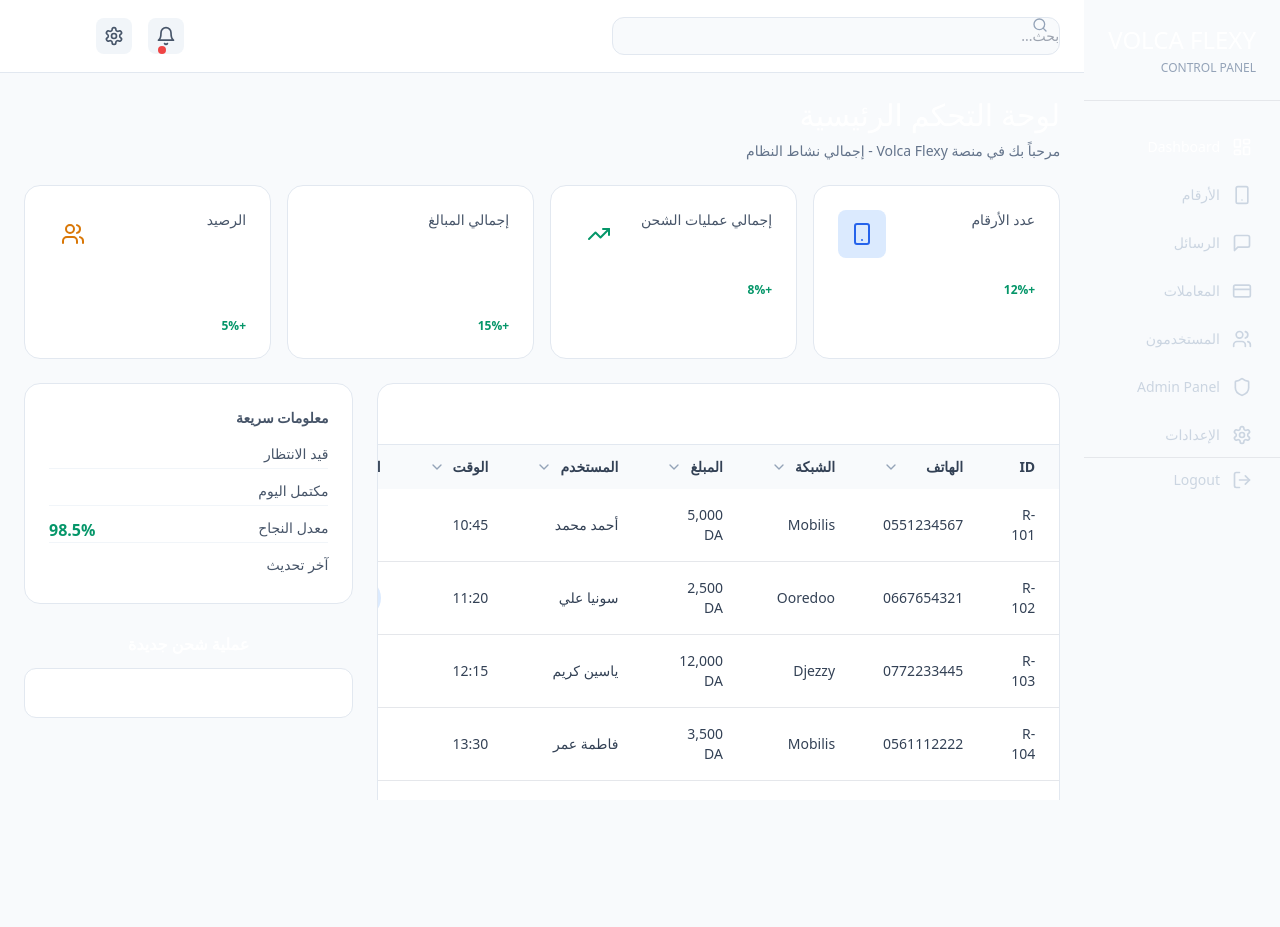
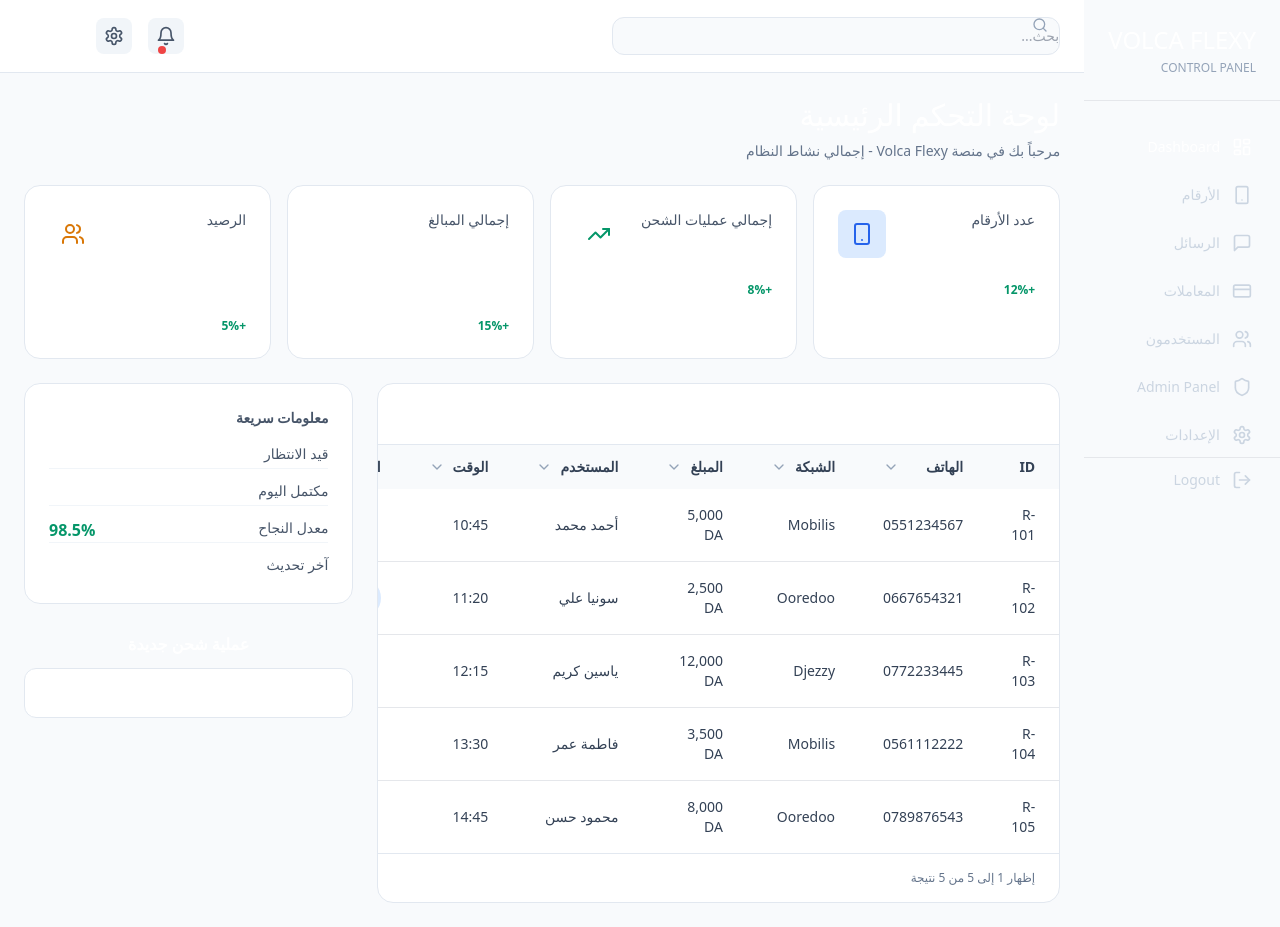
Before and after one commit to gueticheimad81-sketch/ONAA, a Next.js app: page / in a window 1280 px wide. Before the commit the page ends 800 px from the top, so only its background shows below. Built offline with nearby package versions, Linux system fonts and the light colour scheme.

Commit message:
fix: Improve layout structure with better flex properties and min-height

```diff
--- a/app/layout.tsx
+++ b/app/layout.tsx
@@ -12,17 +12,17 @@ export default function RootLayout({ children }: { children: React.ReactNode })
   return (
     <html lang="ar" dir="rtl">
       <body className="bg-slate-50">
-        <div className="flex h-screen">
+        <div className="flex min-h-screen">
           {/* Sidebar */}
           <Sidebar />
 
           {/* Main Content */}
-          <div className="flex-1 overflow-hidden">
+          <div className="flex flex-1 flex-col overflow-hidden">
             {/* Header */}
             <Header />
 
             {/* Page Content */}
-            <main className="overflow-y-auto bg-slate-50">
+            <main className="flex-1 overflow-y-auto bg-slate-50">
               {children}
             </main>
           </div>
```
